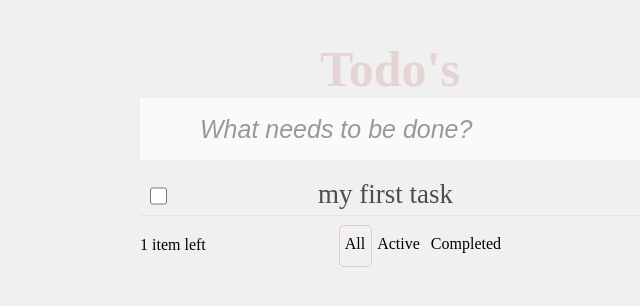
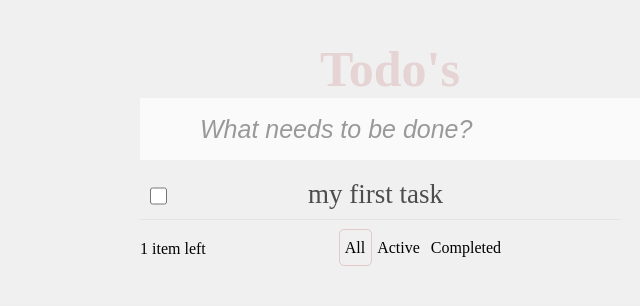
Before and after one commit to DmitriyPavlovskyi/TodoList, a plain HTML site: page index.html in a window 1280 px wide. Shown: the full height of the page, 310-950 px from the left. Drawn offline with Linux system fonts and the light colour scheme.

Commit message:
minor issues were fixed

```diff
--- a/style.css
+++ b/style.css
@@ -63,20 +63,22 @@
 	}
 
 	.output li {
-		width: 100%;
-		height: 40px;
+		width: 480px;
 		clear:both;
 		border-bottom: 1px solid #E4E4E4;
 	}
 
 	.output li span {
 		color:#4d4d4d;
-	    width: 248px;
+	    width: 400px;
 	    font-size: 17px;
 	    padding: 5px 0;
    		line-height: 1.1em;
    		font-size: 27px;
    		display: inline-block;
+   		word-wrap: break-word;
+   		overflow: hidden;
+   		box-sizing: border-box;
 	}
 
 	.output {
```
